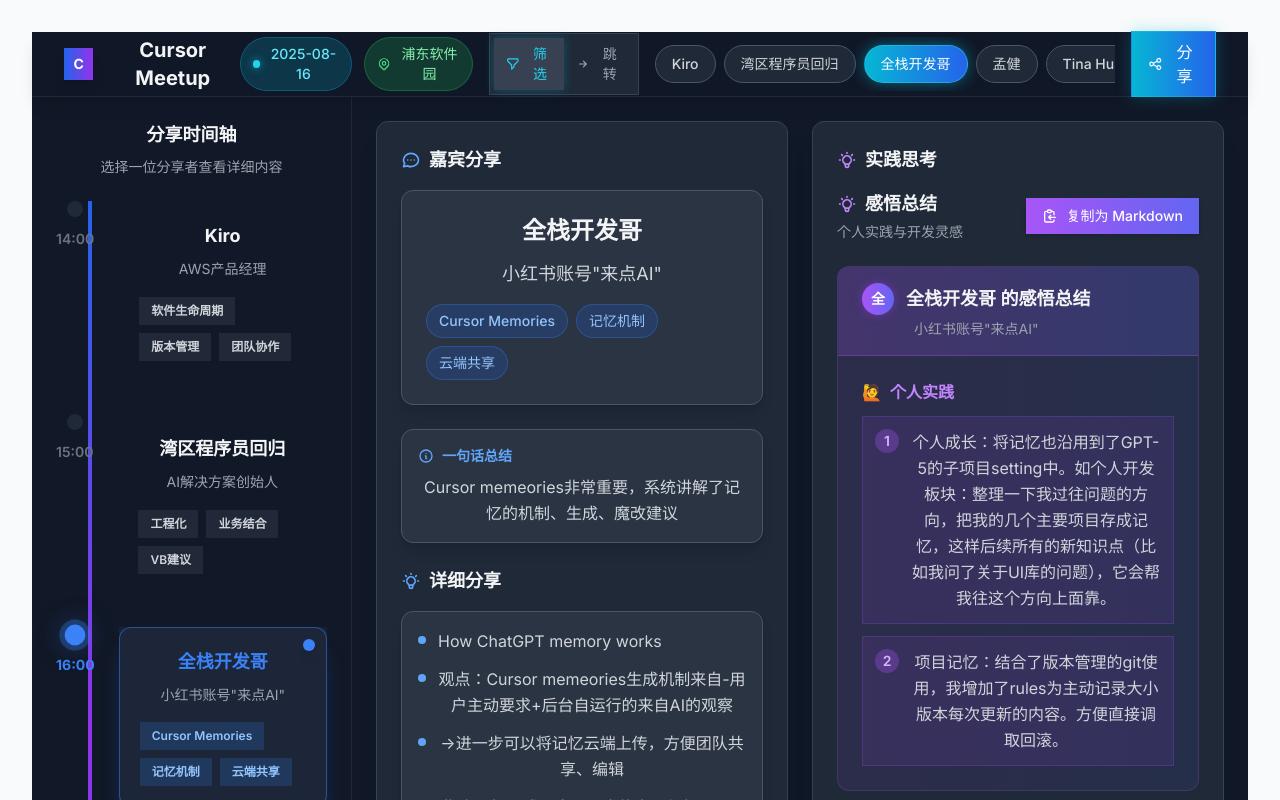
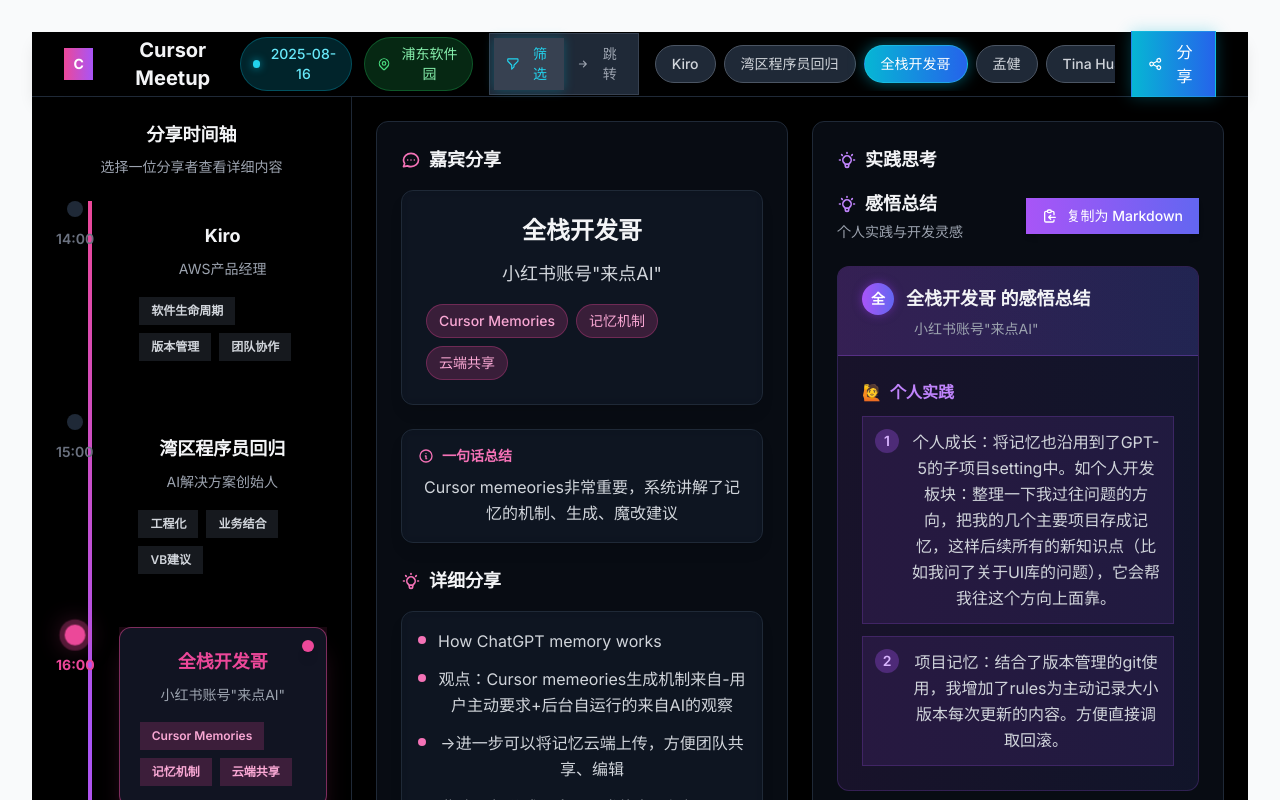
Before and after one commit to Jianan-Huang0609/Cursor_MeetsUp, a React (Vite) app: page /#/ in a window 1280 px wide. Both pictures are taken after a click on the button "全栈开发哥". Shown: the top 800 px of the page. Built offline with nearby package versions, Linux system fonts and the light colour scheme.

Commit message:
feat: 采用黑色背景光感紫粉渐变，保持高级简洁色调

```diff
--- a/src/App.tsx
+++ b/src/App.tsx
@@ -12,13 +12,13 @@
   const [viewMode, setViewMode] = useState<'filter' | 'jump'>('filter')
 
   return (
-    <div className="min-h-screen bg-gray-900 text-gray-100">
+    <div className="min-h-screen bg-black text-gray-100">
       {/* 顶部导航栏 */}
-      <header className="sticky top-0 z-50 bg-gray-900/95 backdrop-blur-sm border-b border-gray-800 shadow-lg">
+      <header className="sticky top-0 z-50 bg-black/95 backdrop-blur-sm border-b border-gray-800 shadow-lg">
         <div className="max-w-7xl mx-auto px-4 sm:px-6 lg:px-8">
           <div className="flex items-center justify-between h-16">
             <div className="flex items-center space-x-3">
-              <div className="w-8 h-8 bg-gradient-to-r from-blue-600 to-purple-600 rounded-lg flex items-center justify-center shadow-lg">
+              <div className="w-8 h-8 bg-gradient-to-r from-pink-500 to-purple-500 rounded-lg flex items-center justify-center shadow-lg">
                 <span className="text-white font-bold text-sm">C</span>
               </div>
               <h1 className="text-xl font-bold text-gray-100">
@@ -39,7 +39,7 @@
 
       <main className="flex max-w-7xl mx-auto">
         {/* 左侧时间轴 */}
-        <aside className="w-80 flex-shrink-0 bg-gray-900 border-r border-gray-800">
+        <aside className="w-80 flex-shrink-0 bg-black border-r border-gray-800">
           <div className="sticky top-16 h-[calc(100vh-4rem)] overflow-y-auto">
             <div className="p-6">
               <div className="mb-6">
@@ -62,10 +62,10 @@
             {selectedSpeaker ? (
               <div className="grid grid-cols-1 lg:grid-cols-2 gap-6 h-full">
                 {/* 左栏：嘉宾分享卡片 */}
-                <div className="rounded-xl bg-gray-800 border border-gray-700 shadow-xl overflow-hidden">
+                <div className="rounded-xl bg-gray-900/50 border border-gray-800 shadow-xl overflow-hidden backdrop-blur-sm">
                   <div className="p-6">
                     <h3 className="text-lg font-semibold text-gray-100 mb-4 flex items-center">
-                      <svg className="w-5 h-5 mr-2 text-blue-400" fill="none" viewBox="0 0 24 24" stroke="currentColor">
+                      <svg className="w-5 h-5 mr-2 text-pink-400" fill="none" viewBox="0 0 24 24" stroke="currentColor">
                         <path strokeLinecap="round" strokeLinejoin="round" strokeWidth={2} d="M8 12h.01M12 12h.01M16 12h.01M21 12c0 4.418-4.03 8-9 8a9.863 9.863 0 01-4.255-.949L3 20l1.395-3.72C3.512 15.042 3 13.574 3 12c0-4.418 4.03-8 9-8s9 3.582 9 8z" />
                       </svg>
                       嘉宾分享
@@ -78,7 +78,7 @@
                 </div>
 
                 {/* 右栏：个人实践思考 */}
-                <div className="rounded-xl bg-gray-800 border border-gray-700 shadow-xl overflow-hidden">
+                <div className="rounded-xl bg-gray-900/50 border border-gray-800 shadow-xl overflow-hidden backdrop-blur-sm">
                   <div className="p-6">
                     <h3 className="text-lg font-semibold text-gray-100 mb-4 flex items-center">
                       <svg className="w-5 h-5 mr-2 text-purple-400" fill="none" viewBox="0 0 24 24" stroke="currentColor">
@@ -96,8 +96,8 @@
             ) : (
               <div className="h-[calc(100vh-8rem)] flex items-center justify-center">
                 <div className="text-center">
-                  <div className="w-24 h-24 bg-gradient-to-r from-blue-600/20 to-purple-600/20 rounded-full flex items-center justify-center mx-auto mb-6 border border-blue-500/30 shadow-xl">
-                    <svg className="w-12 h-12 text-blue-400" fill="none" viewBox="0 0 24 24" stroke="currentColor">
+                  <div className="w-24 h-24 bg-gradient-to-r from-pink-500/20 to-purple-500/20 rounded-full flex items-center justify-center mx-auto mb-6 border border-pink-500/30 shadow-xl backdrop-blur-sm">
+                    <svg className="w-12 h-12 text-pink-400" fill="none" viewBox="0 0 24 24" stroke="currentColor">
                       <path strokeLinecap="round" strokeLinejoin="round" strokeWidth={2} d="M8 12h.01M12 12h.01M16 12h.01M21 12c0 4.418-4.03 8-9 8a9.863 9.863 0 01-4.255-.949L3 20l1.395-3.72C3.512 15.042 3 13.574 3 12c0-4.418 4.03-8 9-8s9 3.582 9 8z" />
                     </svg>
                   </div>
@@ -105,15 +105,15 @@
                   <p className="text-gray-400 mb-6">请从左侧时间轴选择一位分享者开始探索</p>
                   <div className="flex justify-center space-x-6">
                     <div className="text-center">
-                      <div className="w-12 h-12 bg-gradient-to-r from-blue-600/20 to-blue-700/20 rounded-lg flex items-center justify-center mx-auto mb-2 border border-blue-500/30">
-                        <svg className="w-6 h-6 text-blue-400" fill="none" viewBox="0 0 24 24" stroke="currentColor">
+                      <div className="w-12 h-12 bg-gradient-to-r from-pink-500/20 to-pink-600/20 rounded-lg flex items-center justify-center mx-auto mb-2 border border-pink-500/30 backdrop-blur-sm">
+                        <svg className="w-6 h-6 text-pink-400" fill="none" viewBox="0 0 24 24" stroke="currentColor">
                           <path strokeLinecap="round" strokeLinejoin="round" strokeWidth={2} d="M8 12h.01M12 12h.01M16 12h.01M21 12c0 4.418-4.03 8-9 8a9.863 9.863 0 01-4.255-.949L3 20l1.395-3.72C3.512 15.042 3 13.574 3 12c0-4.418 4.03-8 9-8s9 3.582 9 8z" />
                         </svg>
                       </div>
                       <p className="text-sm text-gray-400">嘉宾分享</p>
                     </div>
                     <div className="text-center">
-                      <div className="w-12 h-12 bg-gradient-to-r from-purple-600/20 to-purple-700/20 rounded-lg flex items-center justify-center mx-auto mb-2 border border-purple-500/30">
+                      <div className="w-12 h-12 bg-gradient-to-r from-purple-500/20 to-purple-600/20 rounded-lg flex items-center justify-center mx-auto mb-2 border border-purple-500/30 backdrop-blur-sm">
                         <svg className="w-6 h-6 text-purple-400" fill="none" viewBox="0 0 24 24" stroke="currentColor">
                           <path strokeLinecap="round" strokeLinejoin="round" strokeWidth={2} d="M9.663 17h4.673M12 3v1m6.364 1.636l-.707.707M21 12h-1M4 12H3m3.343-5.657l-.707-.707m2.828 9.9a5 5 0 117.072 0l-.548.547A3.374 3.374 0 0014 18.469V19a2 2 0 11-4 0v-.531c0-.895-.356-1.754-.988-2.386l-.548-.547z" />
                         </svg>
@@ -121,8 +121,8 @@
                       <p className="text-sm text-gray-400">实践思考</p>
                     </div>
                     <div className="text-center">
-                      <div className="w-12 h-12 bg-gradient-to-r from-orange-600/20 to-red-600/20 rounded-lg flex items-center justify-center mx-auto mb-2 border border-orange-500/30">
-                        <svg className="w-6 h-6 text-orange-400" fill="none" viewBox="0 0 24 24" stroke="currentColor">
+                      <div className="w-12 h-12 bg-gradient-to-r from-pink-500/20 to-purple-500/20 rounded-lg flex items-center justify-center mx-auto mb-2 border border-pink-500/30 backdrop-blur-sm">
+                        <svg className="w-6 h-6 text-pink-400" fill="none" viewBox="0 0 24 24" stroke="currentColor">
                           <path strokeLinecap="round" strokeLinejoin="round" strokeWidth={2} d="M4 16l4.586-4.586a2 2 0 012.828 0L16 16m-2-2l1.586-1.586a2 2 0 012.828 0L20 14m-6-6h.01M6 20h12a2 2 0 002-2V6a2 2 0 00-2-2H6a2 2 0 00-2 2v12a2 2 0 002 2z" />
                         </svg>
                       </div>
--- a/src/components/SidebarTimeline.tsx
+++ b/src/components/SidebarTimeline.tsx
@@ -10,8 +10,8 @@
 export default function SidebarTimeline({ speakers, selectedSpeaker, onSpeakerSelect }: SidebarTimelineProps) {
   return (
     <div className="relative">
-      {/* 时间线连接线 - 更长更明显 */}
-      <div className="absolute left-8 top-0 bottom-0 w-1 bg-gradient-to-b from-blue-600 via-purple-600 to-blue-600 shadow-lg" />
+      {/* 时间线连接线 - 光感紫粉渐变 */}
+      <div className="absolute left-8 top-0 bottom-0 w-1 bg-gradient-to-b from-pink-500 via-purple-500 to-pink-500 shadow-lg" />
 
       <div className="space-y-8">
         {speakers.map((speaker, index) => {
@@ -29,20 +29,20 @@
             >
               {/* 时间线节点 */}
               <div className="flex items-start gap-6">
-                {/* 时间点 - 更大更明显 */}
+                {/* 时间点 - 光感紫粉渐变 */}
                 <div className="flex flex-col items-center flex-shrink-0">
                   <motion.div
                     className="w-4 h-4 rounded-full border-3 relative z-10 shadow-lg"
                     animate={{
-                      backgroundColor: isSelected ? '#3b82f6' : '#1f2937',
-                      borderColor: isSelected ? '#3b82f6' : '#4b5563',
+                      backgroundColor: isSelected ? '#ec4899' : '#1f2937',
+                      borderColor: isSelected ? '#ec4899' : '#4b5563',
                       scale: isSelected ? 1.3 : 1,
-                      boxShadow: isSelected ? '0 0 0 4px rgba(59, 130, 246, 0.3), 0 0 20px rgba(59, 130, 246, 0.5)' : '0 0 0 0px rgba(59, 130, 246, 0)'
+                      boxShadow: isSelected ? '0 0 0 4px rgba(236, 72, 153, 0.3), 0 0 20px rgba(236, 72, 153, 0.5)' : '0 0 0 0px rgba(236, 72, 153, 0)'
                     }}
                     whileHover={{
                       scale: isSelected ? 1.3 : 1.2,
-                      borderColor: '#3b82f6',
-                      boxShadow: isSelected ? '0 0 0 4px rgba(59, 130, 246, 0.3), 0 0 20px rgba(59, 130, 246, 0.5)' : '0 0 0 2px rgba(59, 130, 246, 0.3), 0 0 10px rgba(59, 130, 246, 0.3)'
+                      borderColor: '#ec4899',
+                      boxShadow: isSelected ? '0 0 0 4px rgba(236, 72, 153, 0.3), 0 0 20px rgba(236, 72, 153, 0.5)' : '0 0 0 2px rgba(236, 72, 153, 0.3), 0 0 10px rgba(236, 72, 153, 0.3)'
                     }}
                   />
 
@@ -50,7 +50,7 @@
                   <motion.div
                     className="text-sm text-gray-400 mt-3 font-semibold"
                     animate={{
-                      color: isSelected ? '#3b82f6' : '#6b7280',
+                      color: isSelected ? '#ec4899' : '#6b7280',
                       fontWeight: isSelected ? '700' : '600'
                     }}
                   >
@@ -61,23 +61,23 @@
                   </motion.div>
                 </div>
 
-                {/* 内容卡片 - 更大更明显 */}
+                {/* 内容卡片 - 光感效果 */}
                 <motion.div
                   className="flex-1 min-w-0"
                   animate={{
-                    backgroundColor: isSelected ? 'rgba(59, 130, 246, 0.1)' : 'transparent'
+                    backgroundColor: isSelected ? 'rgba(236, 72, 153, 0.1)' : 'transparent'
                   }}
                 >
                   <div className={`p-5 rounded-xl border transition-all duration-300 ${
                     isSelected
-                      ? 'border-blue-500/50 bg-gray-800/80 shadow-xl shadow-blue-500/20'
-                      : 'border-transparent hover:border-gray-600 hover:bg-gray-800/50'
+                      ? 'border-pink-500/50 bg-gray-900/80 shadow-xl shadow-pink-500/20 backdrop-blur-sm'
+                      : 'border-transparent hover:border-gray-600 hover:bg-gray-900/50'
                   }`}>
                     {/* 嘉宾姓名 */}
                     <motion.h3
                       className="text-lg font-bold mb-2 truncate"
                       animate={{
-                        color: isSelected ? '#3b82f6' : '#f3f4f6'
+                        color: isSelected ? '#ec4899' : '#f3f4f6'
                       }}
                     >
                       {speaker.name}
@@ -88,22 +88,22 @@
                       {speaker.role}
                     </p>
 
-                    {/* 标签 - 更明显 */}
+                    {/* 标签 - 光感紫粉渐变 */}
                     <div className="flex flex-wrap gap-2">
                       {speaker.tags.slice(0, 3).map(tag => (
                         <motion.span
                           key={tag}
                           className="px-3 py-1.5 text-xs rounded-lg font-semibold"
                           animate={{
-                            backgroundColor: isSelected ? 'rgba(59, 130, 246, 0.2)' : 'rgba(75, 85, 99, 0.3)',
-                            color: isSelected ? '#93c5fd' : '#d1d5db'
+                            backgroundColor: isSelected ? 'rgba(236, 72, 153, 0.2)' : 'rgba(75, 85, 99, 0.3)',
+                            color: isSelected ? '#f9a8d4' : '#d1d5db'
                           }}
                         >
                           {tag}
                         </motion.span>
                       ))}
                       {speaker.tags.length > 3 && (
-                        <span className="px-3 py-1.5 text-xs text-gray-500 bg-gray-700/50 rounded-lg">
+                        <span className="px-3 py-1.5 text-xs text-gray-500 bg-gray-800/50 rounded-lg">
                           +{speaker.tags.length - 3}
                         </span>
                       )}
@@ -116,7 +116,7 @@
                           initial={{ opacity: 0, scale: 0.8 }}
                           animate={{ opacity: 1, scale: 1 }}
                           exit={{ opacity: 0, scale: 0.8 }}
-                          className="absolute top-3 right-3 w-3 h-3 bg-blue-500 rounded-full shadow-lg"
+                          className="absolute top-3 right-3 w-3 h-3 bg-pink-500 rounded-full shadow-lg"
                         />
                       )}
                     </AnimatePresence>
--- a/src/components/TalkCards.tsx
+++ b/src/components/TalkCards.tsx
@@ -67,8 +67,8 @@
               transition={{ duration: 0.3, delay: index * 0.1 }}
               className="space-y-6"
             >
-              {/* 嘉宾信息头部 - 重新布局 */}
-              <div className="bg-gray-700/50 p-6 rounded-xl border border-gray-600 shadow-lg">
+              {/* 嘉宾信息头部 - 光感紫粉渐变 */}
+              <div className="bg-gray-900/50 p-6 rounded-xl border border-gray-800 shadow-lg backdrop-blur-sm">
                 {/* 第一行：嘉宾姓名 */}
                 <div className="mb-3">
                   <h3 className="text-2xl font-bold text-gray-100">
@@ -88,9 +88,9 @@
                   {speaker.tags.map((tag) => (
                     <span
                       key={tag}
-                      className="px-3 py-1.5 text-sm font-medium text-blue-300
-                               bg-blue-600/20 rounded-full border border-blue-500/30
-                               hover:bg-blue-600/30 transition-colors duration-200"
+                      className="px-3 py-1.5 text-sm font-medium text-pink-300
+                               bg-pink-500/20 rounded-full border border-pink-500/30
+                               hover:bg-pink-500/30 transition-colors duration-200"
                     >
                       {tag}
                     </span>
@@ -99,8 +99,8 @@
               </div>
 
               {/* 一句话总结 */}
-              <div className="bg-gray-700/50 p-4 rounded-xl border border-gray-600 shadow-lg">
-                <h4 className="text-sm font-semibold text-blue-400 mb-2 flex items-center">
+              <div className="bg-gray-900/50 p-4 rounded-xl border border-gray-800 shadow-lg backdrop-blur-sm">
+                <h4 className="text-sm font-semibold text-pink-400 mb-2 flex items-center">
                   <svg className="w-4 h-4 mr-2" fill="none" viewBox="0 0 24 24" stroke="currentColor">
                     <path strokeLinecap="round" strokeLinejoin="round" strokeWidth={2} d="M13 16h-1v-4h-1m1-4h.01M21 12a9 9 0 11-18 0 9 9 0 0118 0z" />
                   </svg>
@@ -113,14 +113,14 @@
               <div>
                 <div className="flex items-center gap-3 mb-4">
                   <h4 className="text-lg font-semibold text-gray-100 flex items-center">
-                    <svg className="w-5 h-5 mr-2 text-blue-400" fill="none" viewBox="0 0 24 24" stroke="currentColor">
+                    <svg className="w-5 h-5 mr-2 text-pink-400" fill="none" viewBox="0 0 24 24" stroke="currentColor">
                       <path strokeLinecap="round" strokeLinejoin="round" strokeWidth={2} d="M9.663 17h4.673M12 3v1m6.364 1.636l-.707.707M21 12h-1M4 12H3m3.343-5.657l-.707-.707m2.828 9.9a5 5 0 117.072 0l-.548.547A3.374 3.374 0 0014 18.469V19a2 2 0 11-4 0v-.531c0-.895-.356-1.754-.988-2.386l-.548-.547z" />
                     </svg>
                     详细分享
                   </h4>
                 </div>
 
-                <div className="bg-gray-700/50 p-4 rounded-xl border border-gray-600 shadow-lg">
+                <div className="bg-gray-900/50 p-4 rounded-xl border border-gray-800 shadow-lg backdrop-blur-sm">
                   <div className="space-y-3">
                     {talkPoints.map((point, pointIndex) => (
                       <motion.div
@@ -130,7 +130,7 @@
                         transition={{ delay: pointIndex * 0.1 }}
                         className="flex items-start gap-3"
                       >
-                        <span className="flex-shrink-0 w-2 h-2 bg-blue-400 rounded-full mt-2 shadow-lg"></span>
+                        <span className="flex-shrink-0 w-2 h-2 bg-pink-400 rounded-full mt-2 shadow-lg"></span>
                         <p className="text-gray-300 leading-relaxed">
                           {point}
                         </p>
@@ -150,7 +150,7 @@
           <button
             onClick={() => setCurrentPage(prev => Math.max(0, prev - 1))}
             disabled={currentPage === 0}
-            className="flex items-center space-x-2 px-4 py-2 text-sm font-medium text-gray-300 bg-gray-700 rounded-lg hover:bg-gray-600 disabled:opacity-50 disabled:cursor-not-allowed border border-gray-600"
+            className="flex items-center space-x-2 px-4 py-2 text-sm font-medium text-gray-300 bg-gray-800 rounded-lg hover:bg-gray-700 disabled:opacity-50 disabled:cursor-not-allowed border border-gray-700"
           >
             <svg className="w-4 h-4" fill="none" viewBox="0 0 24 24" stroke="currentColor">
               <path strokeLinecap="round" strokeLinejoin="round" strokeWidth={2} d="M15 19l-7-7 7-7" />
@@ -165,7 +165,7 @@
                 onClick={() => setCurrentPage(i)}
                 className={`w-2 h-2 rounded-full transition-colors duration-200 ${
                   i === currentPage
-                    ? 'bg-blue-500'
+                    ? 'bg-pink-500'
                     : 'bg-gray-600 hover:bg-gray-500'
                 }`}
               />
@@ -175,7 +175,7 @@
           <button
             onClick={() => setCurrentPage(prev => Math.min(totalPages - 1, prev + 1))}
             disabled={currentPage === totalPages - 1}
-            className="flex items-center space-x-2 px-4 py-2 text-sm font-medium text-gray-300 bg-gray-700 rounded-lg hover:bg-gray-600 disabled:opacity-50 disabled:cursor-not-allowed border border-gray-600"
+            className="flex items-center space-x-2 px-4 py-2 text-sm font-medium text-gray-300 bg-gray-800 rounded-lg hover:bg-gray-700 disabled:opacity-50 disabled:cursor-not-allowed border border-gray-700"
           >
             <span>下一个</span>
             <svg className="w-4 h-4" fill="none" viewBox="0 0 24 24" stroke="currentColor">
```
